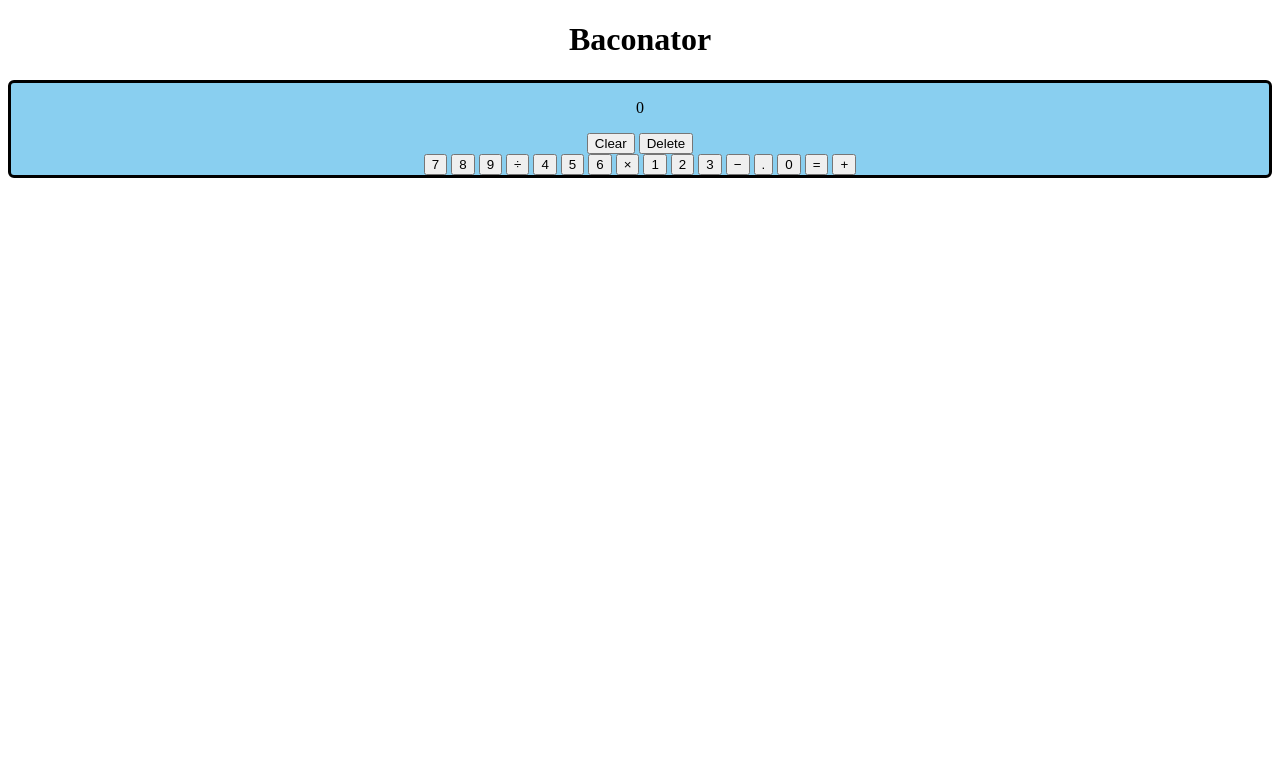
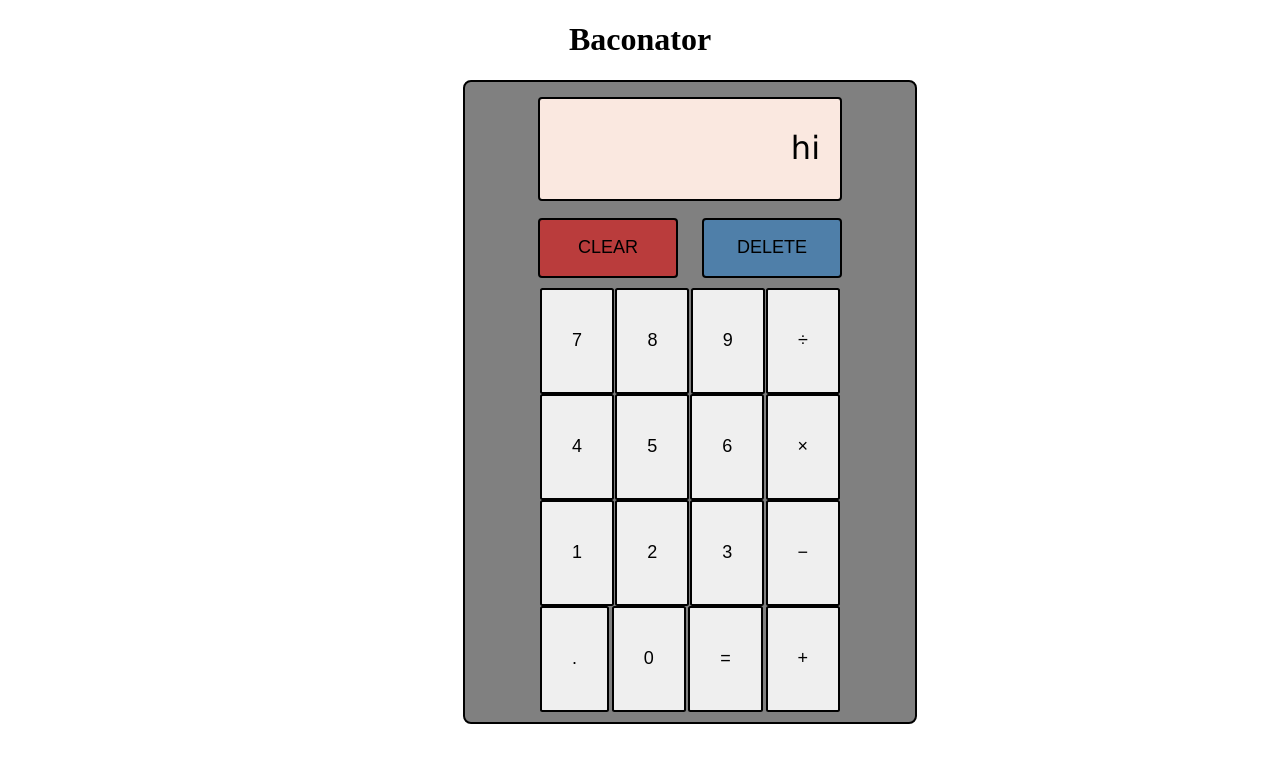
Before and after one commit to James-S-B/calculator, a plain HTML site: page index.html in a window 1280 px wide. Drawn offline with Linux system fonts and the light colour scheme.

Commit message:
finished adding css to make it look like calculator.

```diff
--- a/index.html
+++ b/index.html
@@ -7,7 +7,7 @@
     <meta name="viewport" content="width=device-width, initial-scale=1.0">
     <title>Baconator</title>
     <link rel="stylesheet" href="styles.css">
-    <script src="script.js"></script>
+    <script src="script.js" defer></script>
 
 </head>
 
@@ -15,32 +15,32 @@
     <h1 class="title">Baconator</h1>
     <div class="container">
         <div class="text-box">
-            <p>0</p>
+            <p class="text">0</p>
         </div>
 
         <div class="special-btn">
-            <button id="clear">Clear</button>
-            <button id="backspace">Delete</button>
+            <button class="functionbtn" id="clear">CLEAR</button>
+            <button class="functionbtn" id="backspace">DELETE</button>
 
         </div>
 
         <div class="main-btn">
-            <button id="seven">7</button>
-            <button id="eight">8</button>
-            <button id="nine">9</button>
-            <button id="divide">÷</button>
-            <button id="four">4</button>
-            <button id="five">5</button>
-            <button id="six">6</button>
-            <button id="multiply">×</button>
-            <button id="one">1</button>
-            <button id="two">2</button>
-            <button id="three">3</button>
-            <button id="subtract">−</button>
-            <button id="decimal">.</button>
-            <button id="zero">0</button>
-            <button id="equal">=</button>
-            <button id="plus">+</button>
+            <button class="numbtn" id="seven">7</button>
+            <button class="numbtn" id="eight">8</button>
+            <button class="numbtn" id="nine">9</button>
+            <button class="numbtn" id="divide">÷</button>
+            <button class="numbtn" id="four">4</button>
+            <button class="numbtn" id="five">5</button>
+            <button class="numbtn" id="six">6</button>
+            <button class="numbtn" id="multiply">×</button>
+            <button class="numbtn" id="one">1</button>
+            <button class="numbtn" id="two">2</button>
+            <button class="numbtn" id="three">3</button>
+            <button class="numbtn" id="subtract">−</button>
+            <button class="numbtn" id="decimal">.</button>
+            <button class="numbtn" id="zero">0</button>
+            <button class="numbtn" id="equal">=</button>
+            <button class="numbtn" id="plus">+</button>
         </div>
 
     </div>
--- a/script.js
+++ b/script.js
@@ -1,14 +1,32 @@
 `strict`
+const text = document.querySelector(`.text`);
+const clear = document.getElementById(`clear`);
+const backspace = document.getElementById(`backspace`);
+const zero = document.getElementById(`zero`);
+const one = document.getElementById(`one`);
+const two = document.getElementById(`two`);
+const three = document.getElementById(`three`);
+const four = document.getElementById(`four`);
+const five = document.getElementById(`five`);
+const six = document.getElementById(`six`);
+const seven = document.getElementById(`seven`);
+const eight = document.getElementById(`eight`);
+const nine = document.getElementById(`nine`);
 
-const clear = document.querySelector(`clear`)
-const backspace = document.querySelector(`backspace`)
-const zero = document.querySelector(`zero`)
-const one = document.querySelector(`one`)
-const two = document.querySelector(`two`)
-const three = document.querySelector(`three`)
-const four = document.querySelector(`four`)
-const five = document.querySelector(`five`)
-const size = document.querySelector(`six`)
-const seven = document.querySelector(`seven`)
-const eight = document.querySelector(`eight`)
-const nine = document.querySelector(`nine`)
+text.textContent = `hi`
+clear.addEventListener(`click`, )
+backspace.addEventListener(`click`, )
+zero.addEventListener(`click`, )
+one.addEventListener(`click`, )
+two.addEventListener(`click`, )
+three.addEventListener(`click`, )
+four.addEventListener(`click`, )
+five.addEventListener(`click`, )
+six.addEventListener(`click`, )
+seven.addEventListener(`click`, )
+eight.addEventListener(`click`, )
+nine.addEventListener(`click`, )
+
+function operate(number1, number2, operater) {
+
+}
--- a/styles.css
+++ b/styles.css
@@ -4,10 +4,76 @@
 
 .container {
     align-items: center;
-    background-color: #89CFF0;
-    border: 3px solid black;
-    border-radius: 6px;
+    border: 2px solid black;
+    border-radius: 8px;
     display: flex;
     flex-direction: column;
     justify-content: space-evenly;
+    max-width: 450px;
+    height: 640px;
+    margin-left: 36%;
+    background-color: grey;
 }
+
+p {
+    text-align: right;
+    padding-right: 20px;
+    margin-top: 30px;
+    font-family: 'Lucida Sans', 'Lucida Sans Regular', 'Lucida Grande', 'Lucida Sans Unicode', Geneva, Verdana, sans-serif;
+    font-size: xx-large;
+}
+
+.text-box {
+    border: 2px solid black;
+    border-radius: 4px;
+    min-width: 300px;
+    margin-top: 15px;
+    background-color: #FAE8E0;
+    min-height: 100px;
+}
+
+.functionbtn {
+    border: 2px solid black;
+    border-radius: 4px;
+    margin-top: 17px;
+    height: 60px;
+    width: 140px;
+    font-size: large;
+}
+
+#backspace {
+    margin-left: 20px;
+    background-color: #4f7fa9;
+}
+
+#clear {
+    background-color: #ba3c3c;
+}
+
+.main-btn {
+    justify-content: space-between;
+    flex: 1;
+    display: flex;
+    padding: 10px;
+    flex-wrap: wrap;
+    width: 300px;
+}
+
+.numbtn:hover {
+    background-color: #6699CC;
+}
+
+.numbtn {
+    max-width: max-content;
+    padding: 10%;
+    flex: 1;
+    margin: 0px;
+    border: 2px solid black;
+    border-radius: 2.5px;
+    font-size: 18px;
+}
+
+.disabled {
+    opacity: 0.6;
+    cursor: not-allowed;
+}
```
